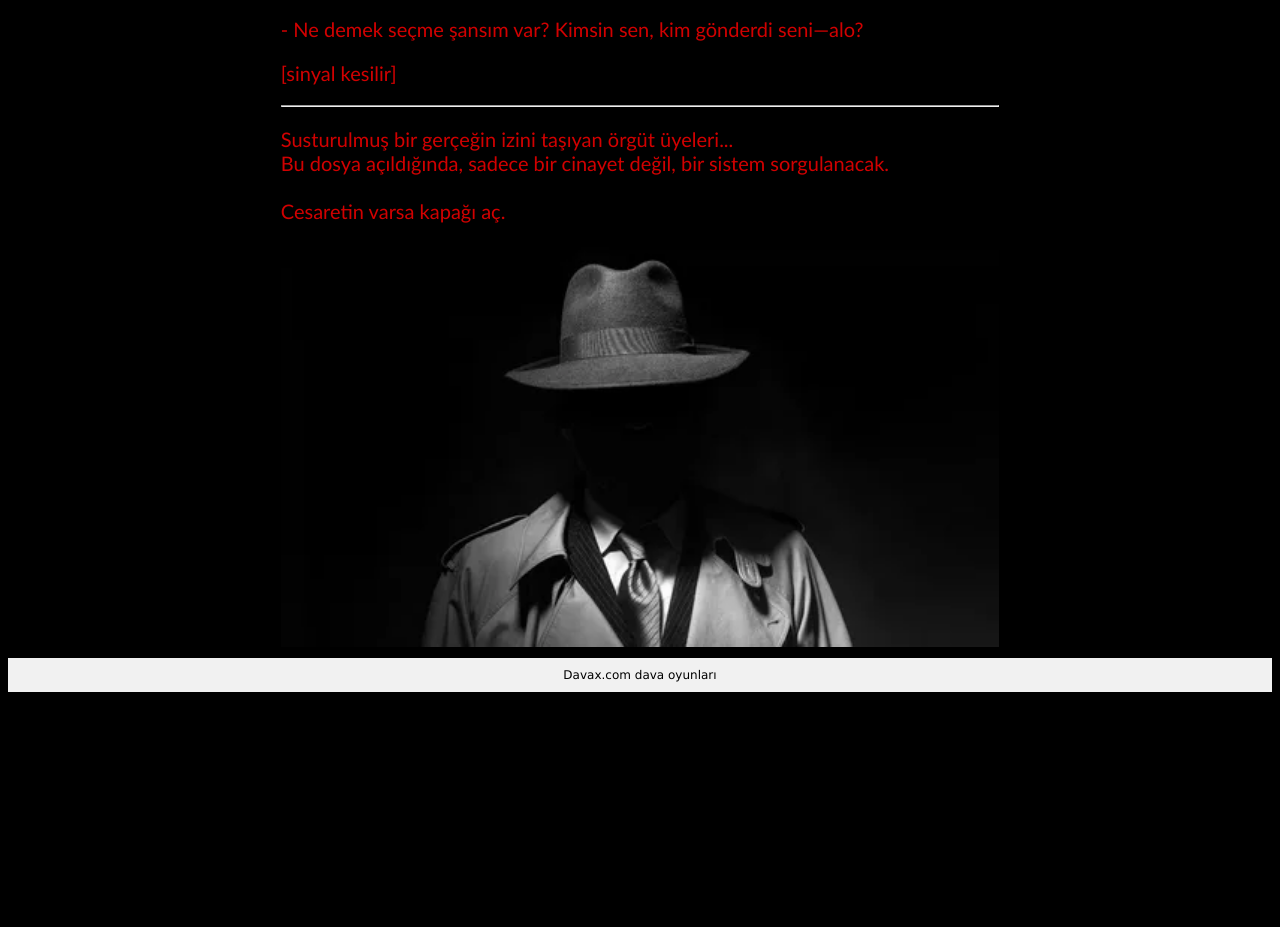
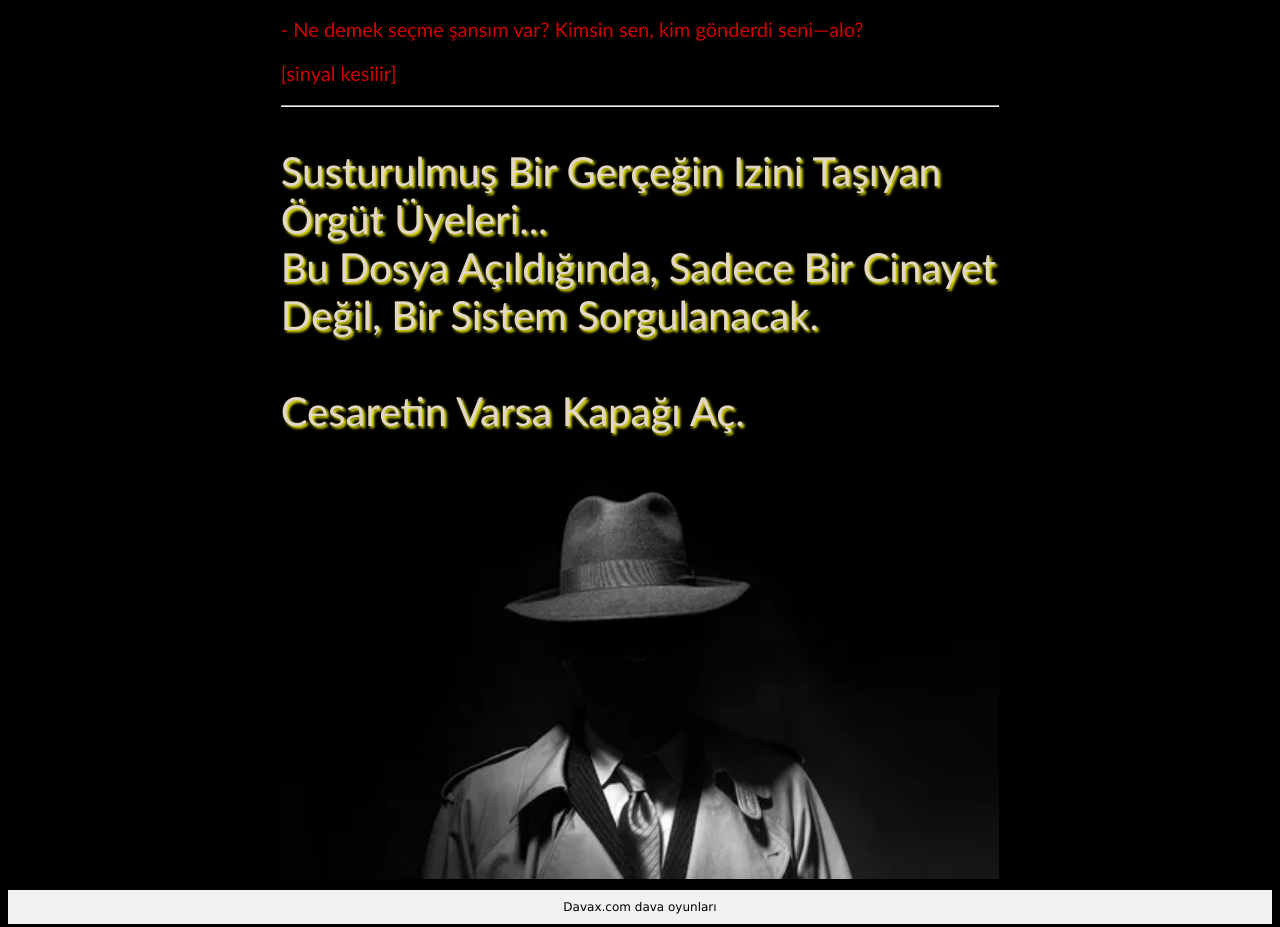
Before and after one commit to nurerkc357159/dedektif, a plain HTML site: page 2-index.html in a window 1280 px wide. Shown: the part 840-1767 px from the top of the page. Before the commit the page ends 1540 px from the top, so only its background shows below. Drawn offline with Linux system fonts and the light colour scheme.

Commit message:
Update 2-style.css

```diff
--- a/2-style.css
+++ b/2-style.css
@@ -30,7 +30,7 @@ body {
   text-shadow: 2px 2px 2px black;
 }
 
-.tanım {
+.tanim {
   color: rgb(226, 214, 198);
   text-shadow: 2px 2px 3px yellow;
   font-size: 40px;
```
